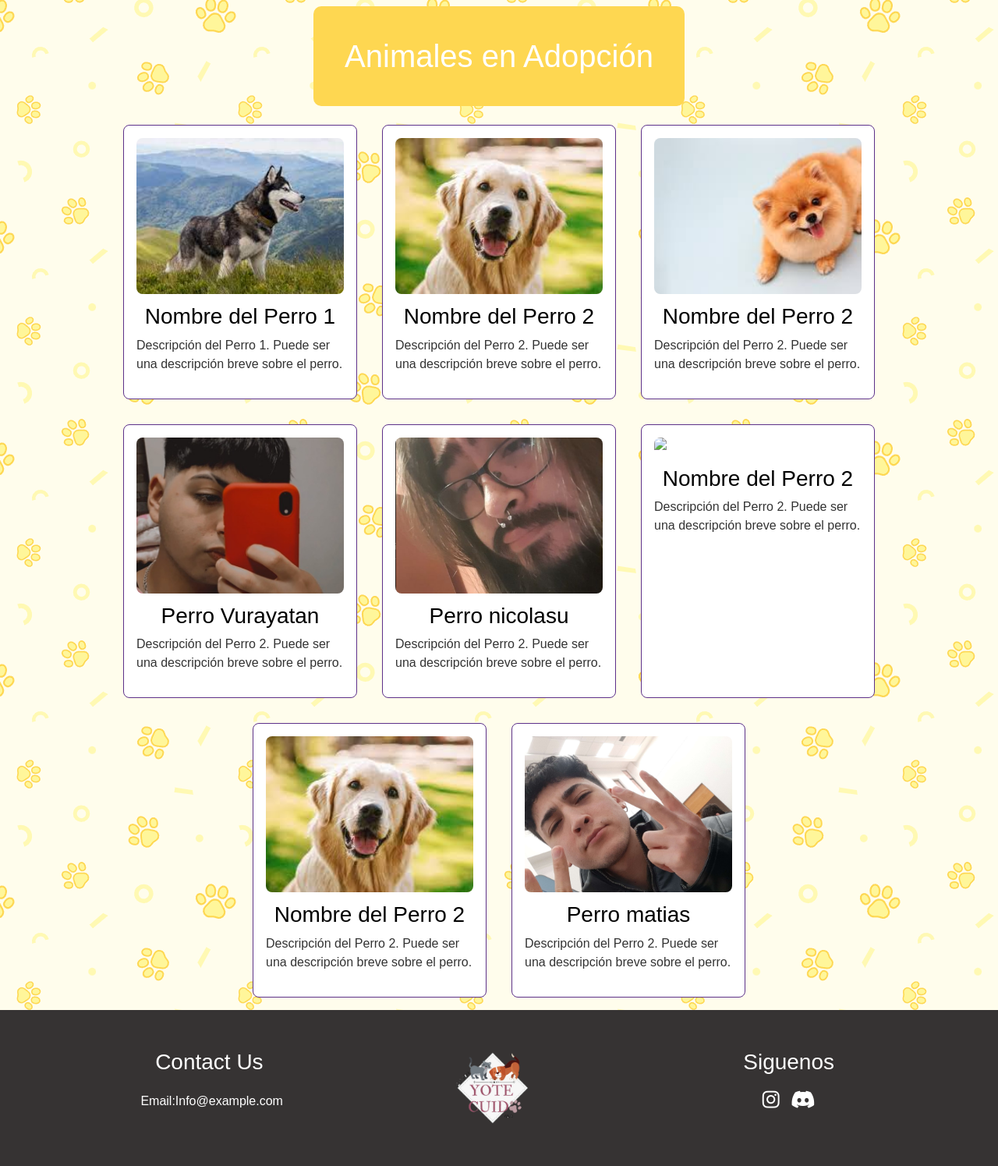
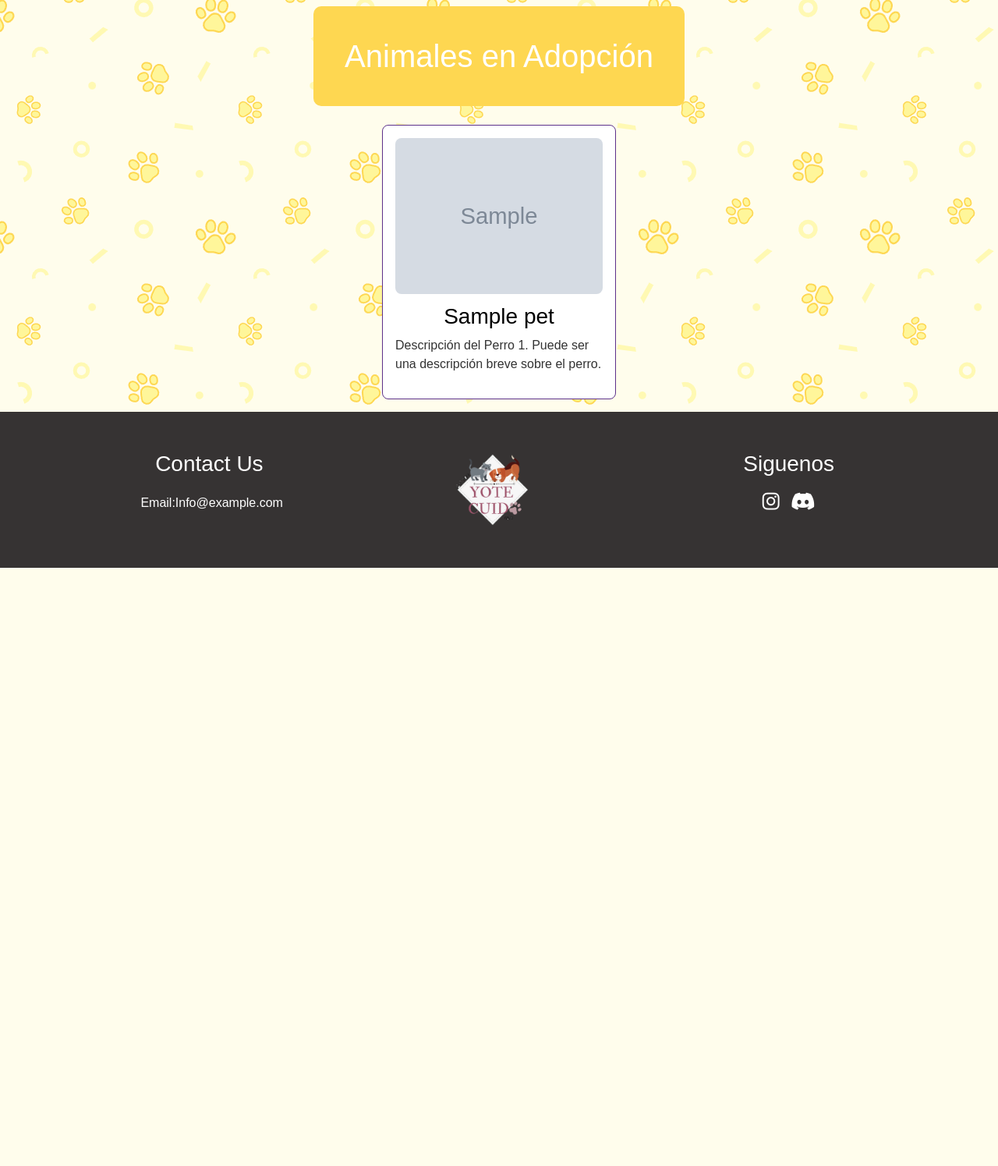
Before and after one commit to AlexanderInostroza/YTCweb, a Django app: template ytc/webpage/templates/pets.html in a window 1280 px wide. Shown: the part 85-1580 px from the top of the page at 78% size. After the commit the page ends 813 px from the top, so only its background shows below. Run offline with Django 4.2, Linux system fonts and the light colour scheme; the template is opened without the code that fills it: most values are stand-ins (such as "Sample title", 1, 10 or a date in 2020); grey boxes marked "Sample" are stand-in pictures; some libraries are stand-ins or nearby versions.

Commit message:
pets loading from folder

```diff
--- /dev/null
+++ b/ytc/webpage/static/content/adopcion/Caramel.txt
@@ -0,0 +1,3 @@
+hembra
+
+Lorem ipsum dolor sit amet, consectetur adipiscing elit, sed do eiusmod tempor incididunt ut labore et dolore magna aliqua. Ut enim ad minim veniam, quis nostrud exercitation ullamco laboris nisi ut aliquip ex ea commodo consequat. Duis aute irure dolor in reprehenderit in voluptate velit esse cillum dolore eu fugiat nulla pariatur. Excepteur sint occaecat cupidatat non proident, sunt in culpa qui officia deserunt mollit anim id est laborum.
--- /dev/null
+++ b/ytc/webpage/static/content/adopcion/Cheems.txt
@@ -0,0 +1,3 @@
+macho
+
+Lorem ipsum dolor sit amet, consectetur adipiscing elit, sed do eiusmod tempor incididunt ut labore et dolore magna aliqua. Ut enim ad minim veniam, quis nostrud exercitation ullamco laboris nisi ut aliquip ex ea commodo consequat. Duis aute irure dolor in reprehenderit in voluptate velit esse cillum dolore eu fugiat nulla pariatur. Excepteur sint occaecat cupidatat non proident, sunt in culpa qui officia deserunt mollit anim id est laborum.
--- /dev/null
+++ b/ytc/webpage/static/content/adopcion/Thomas.txt
@@ -0,0 +1,3 @@
+macho
+
+Lorem ipsum dolor sit amet, consectetur adipiscing elit, sed do eiusmod tempor incididunt ut labore et dolore magna aliqua. Ut enim ad minim veniam, quis nostrud exercitation ullamco laboris nisi ut aliquip ex ea commodo consequat. Duis aute irure dolor in reprehenderit in voluptate velit esse cillum dolore eu fugiat nulla pariatur. Excepteur sint occaecat cupidatat non proident, sunt in culpa qui officia deserunt mollit anim id est laborum.
--- /dev/null
+++ b/ytc/webpage/static/content/adopcion/Thurston.txt
@@ -0,0 +1,3 @@
+macho
+
+Lorem ipsum dolor sit amet, consectetur adipiscing elit, sed do eiusmod tempor incididunt ut labore et dolore magna aliqua. Ut enim ad minim veniam, quis nostrud exercitation ullamco laboris nisi ut aliquip ex ea commodo consequat. Duis aute irure dolor in reprehenderit in voluptate velit esse cillum dolore eu fugiat nulla pariatur. Excepteur sint occaecat cupidatat non proident, sunt in culpa qui officia deserunt mollit anim id est laborum.
--- /dev/null
+++ b/ytc/webpage/static/content/adopcion/Vainilla.txt
@@ -0,0 +1,3 @@
+hembra
+
+Lorem ipsum dolor sit amet, consectetur adipiscing elit, sed do eiusmod tempor incididunt ut labore et dolore magna aliqua. Ut enim ad minim veniam, quis nostrud exercitation ullamco laboris nisi ut aliquip ex ea commodo consequat. Duis aute irure dolor in reprehenderit in voluptate velit esse cillum dolore eu fugiat nulla pariatur. Excepteur sint occaecat cupidatat non proident, sunt in culpa qui officia deserunt mollit anim id est laborum.
--- a/ytc/webpage/templates/pets.html
+++ b/ytc/webpage/templates/pets.html
@@ -59,53 +59,14 @@
    </div>
 
    <div class="card-container">
+      {% for pet in pets %}
       <div class="card">
-    <img src="/static/resources/descarga.jpg" alt="Perro 1">
-    <h3>Nombre del Perro 1</h3>
+         <img src="/static/content/adopcion/{{pet.img}}" alt="{{ pet.name }}">
+         <h3>{{ pet.name }}</h3>
          <p>Descripción del Perro 1. Puede ser una descripción breve sobre el perro.</p>
          </div>
+      {% endfor %}
 
-    <div class="card">
-    <img src="/static/resources/descarga2.jpg" alt="Perro 2">
-    <h3>Nombre del Perro 2</h3>
-    <p>Descripción del Perro 2. Puede ser una descripción breve sobre el perro.</p>
-    </div>
-
-    <div class="card">
-    <img src="/static/resources/descarga3.jpg" alt="Perro 2">
-    <h3>Nombre del Perro 2</h3>
-    <p>Descripción del Perro 2. Puede ser una descripción breve sobre el perro.</p>
-    </div>
-
-    <div class="card">
-    <img src="/static/resources/brian.png" alt="Perro Vurayatan">
-    <h3>Perro Vurayatan</h3>
-    <p>Descripción del Perro 2. Puede ser una descripción breve sobre el perro.</p>
-    </div>
-
-    <div class="card">
-    <img src="/static/resources/nico.png" alt="Perro nicolasu">
-    <h3>Perro nicolasu</h3>
-    <p>Descripción del Perro 2. Puede ser una descripción breve sobre el perro.</p>
-    </div>
-
-    <div class="card">
-    <img src="/static/resources/PerroAlex.png" alt="Perro 2">
-    <h3>Nombre del Perro 2</h3>
-    <p>Descripción del Perro 2. Puede ser una descripción breve sobre el perro.</p>
-    </div>
-
-    <div class="card">
-    <img src="/static/resources/descarga2.jpg" alt="Perro 2">
-    <h3>Nombre del Perro 2</h3>
-    <p>Descripción del Perro 2. Puede ser una descripción breve sobre el perro.</p>
-    </div>
-
-    <div class="card">
-      <img src="/static/resources/perromati.jpg" alt="Perro 2">
-      <h3>Perro matias</h3>
-      <p>Descripción del Perro 2. Puede ser una descripción breve sobre el perro.</p>
-   </div>
 </div>
 
 {% endblock content %}
```
Also changed, not shown: ytc/webpage/views.py (+14 -2 lines), ytc/webpage/static/content/adopcion/Caramel.png (added), ytc/webpage/static/content/adopcion/Cheems.jpg (added), ytc/webpage/static/content/adopcion/Thomas.png (added), ytc/webpage/static/content/adopcion/Thurston.jpeg (added), ytc/webpage/static/content/adopcion/Vainilla.png (added), ytc/webpage/static/resources/PerroAlex.png (deleted), ytc/webpage/static/resources/brian.png (deleted), ytc/webpage/static/resources/descarga.jpg (deleted), ytc/webpage/static/resources/descarga2.jpg (deleted), ytc/webpage/static/resources/descarga3.jpg (deleted), ytc/webpage/static/resources/nico.png (deleted), ytc/webpage/static/resources/perromati.jpg (deleted). Lines whose indentation alone changed are shown as unchanged.
